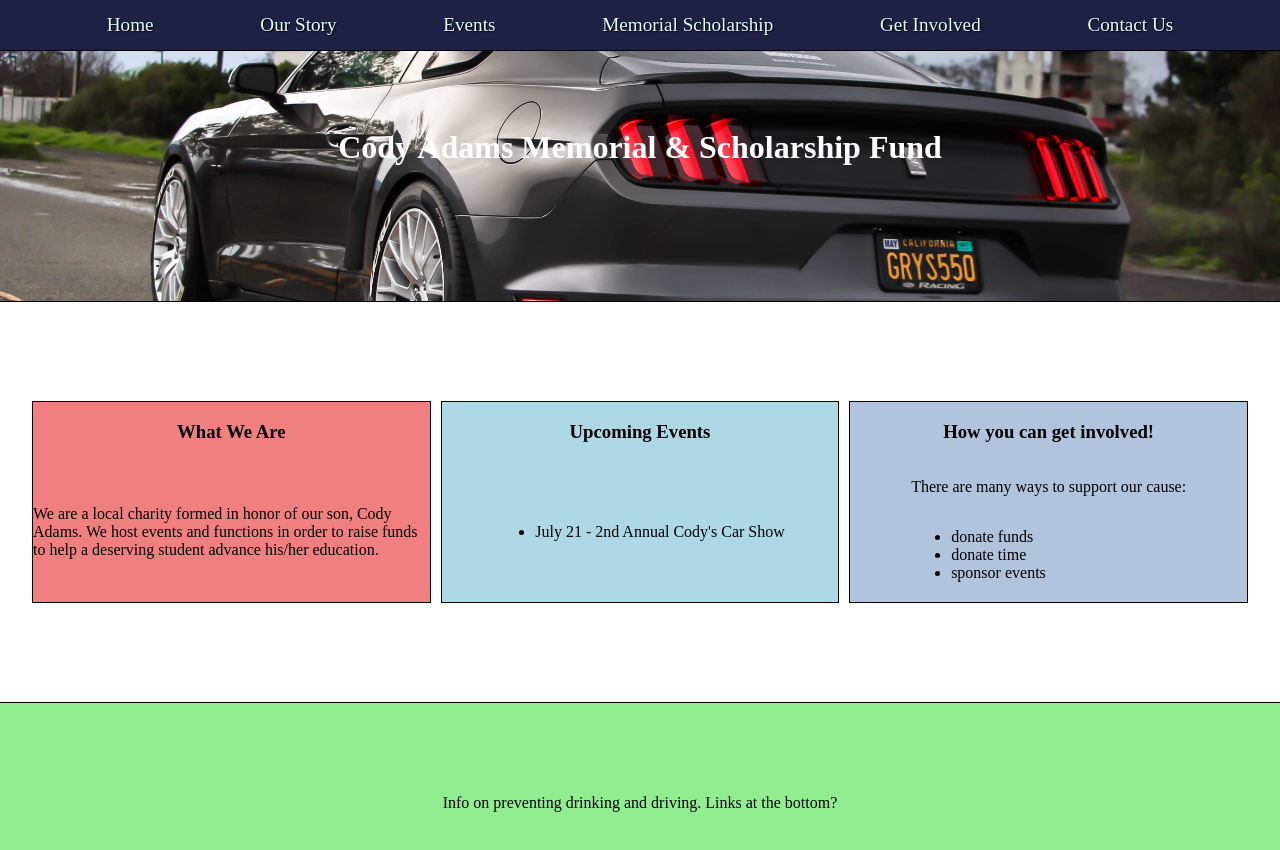
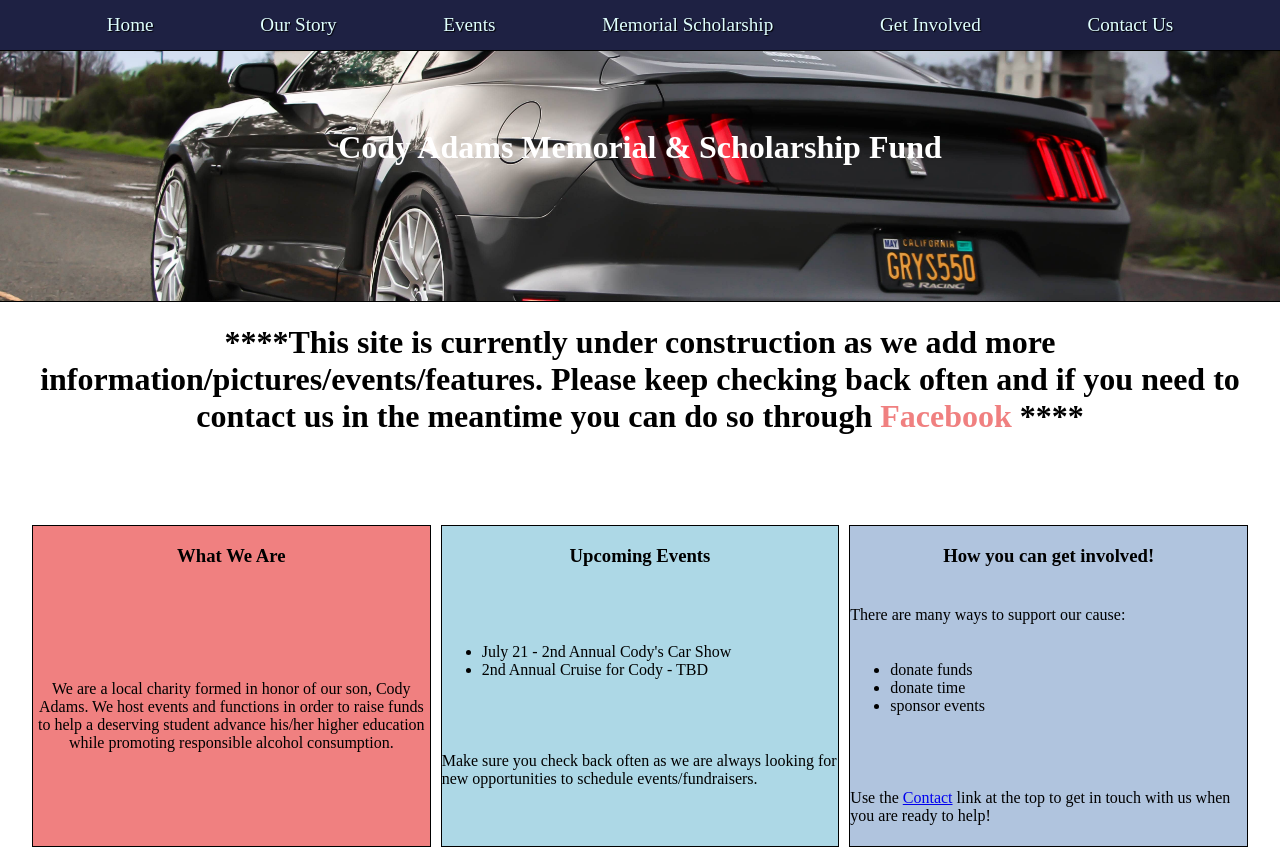
Before and after one commit to JS-goose/Cody-Adams-Site, a plain HTML site: page cody-index.html in a window 1280 px wide. Shown: the top 850 px of the page. Drawn offline with Linux system fonts and the light colour scheme.

Commit message:
Updated card info and layout

```diff
--- a/cody-index.html
+++ b/cody-index.html
@@ -54,12 +54,20 @@
                 </div>
             </section>
 
+            <div class="disclaimer">
+                <h1>****This site is currently under construction as we add more information/pictures/events/features. Please
+                    keep checking back often and if you need to contact us in the meantime you can do so through
+                    <a href="https://www.facebook.com/CODY-CAR-SHOW-1740576969305060/" target="__blank">Facebook</a>
+                    </a>****</h1>
+            </div>
+
             <section class="cards">
                 <article class="cards_article">
                     <div class="cards__one">
                         <h1 class="cards__title">What We Are</h1>
                         <p>We are a local charity formed in honor of our son, Cody Adams. We host events and functions in order
-                            to raise funds to help a deserving student advance his/her education. </p>
+                            to raise funds to help a deserving student advance his/her higher education while promoting responsible
+                            alcohol consumption. </p>
                     </div>
                 </article>
 
@@ -68,7 +76,9 @@
                         <h1 class="cards__title">Upcoming Events</h1>
                         <ul>
                             <li>July 21 - 2nd Annual Cody's Car Show</li>
+                            <li>2nd Annual Cruise for Cody - TBD</li>
                         </ul>
+                        <p>Make sure you check back often as we are always looking for new opportunities to schedule events/fundraisers.</p>
                     </div>
                 </article>
 
@@ -81,6 +91,9 @@
                                 <li>donate time</li>
                                 <li>sponsor events</li>
                             </ul>
+                        </p>
+                        <p>Use the
+                            <a href=#>Contact</a> link at the top to get in touch with us when you are ready to help!
                         </p>
                     </div>
                 </article>
--- a/css/cody-styles.css
+++ b/css/cody-styles.css
@@ -56,12 +56,22 @@ body {
   text-align: center;
   padding-top: 10%;
 }
+.disclaimer {
+  text-align: center;
+}
+.disclaimer a {
+  text-decoration: none;
+  color: lightcoral;
+}
+.disclaimer a:hover {
+  color: rgb(28, 46, 240);
+}
 /* ****** */
 /* Content */
 /* ****** */
 .cards {
   width: 95%;
-  height: 400px;
+  height: 30%;
   display: grid;
   grid-template-columns: repeat(3, 1fr);
   grid-gap: 10px;
@@ -75,21 +85,22 @@ body {
   display: grid;
   border: 1px solid black;
   background-color: lightcoral;
-  height: 200px;
+  height: 20em;
   justify-content: center;
+  text-align: center;
 }
 .cards__two {
   display: grid;
   border: 1px solid black;
   background-color: lightblue;
-  height: 200px;
+  height: 20em;
   justify-content: center;
 }
 .cards__three {
   display: grid;
   border: 1px solid black;
   background-color: lightsteelblue;
-  height: 200px;
+  height: 20em;
   justify-content: center;
 }
 
```
Also changed, not shown: img/cody.PNG (added).
